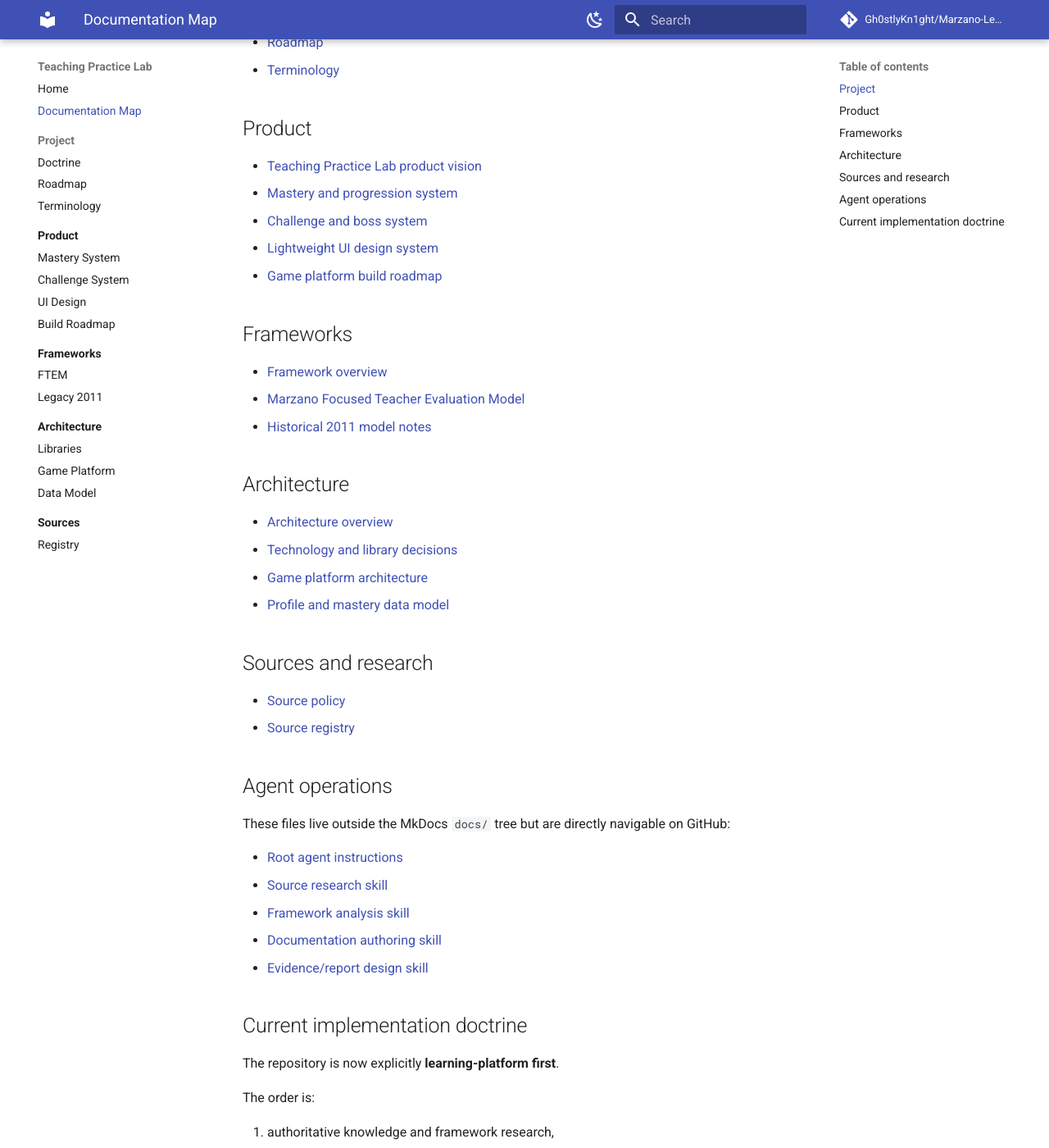
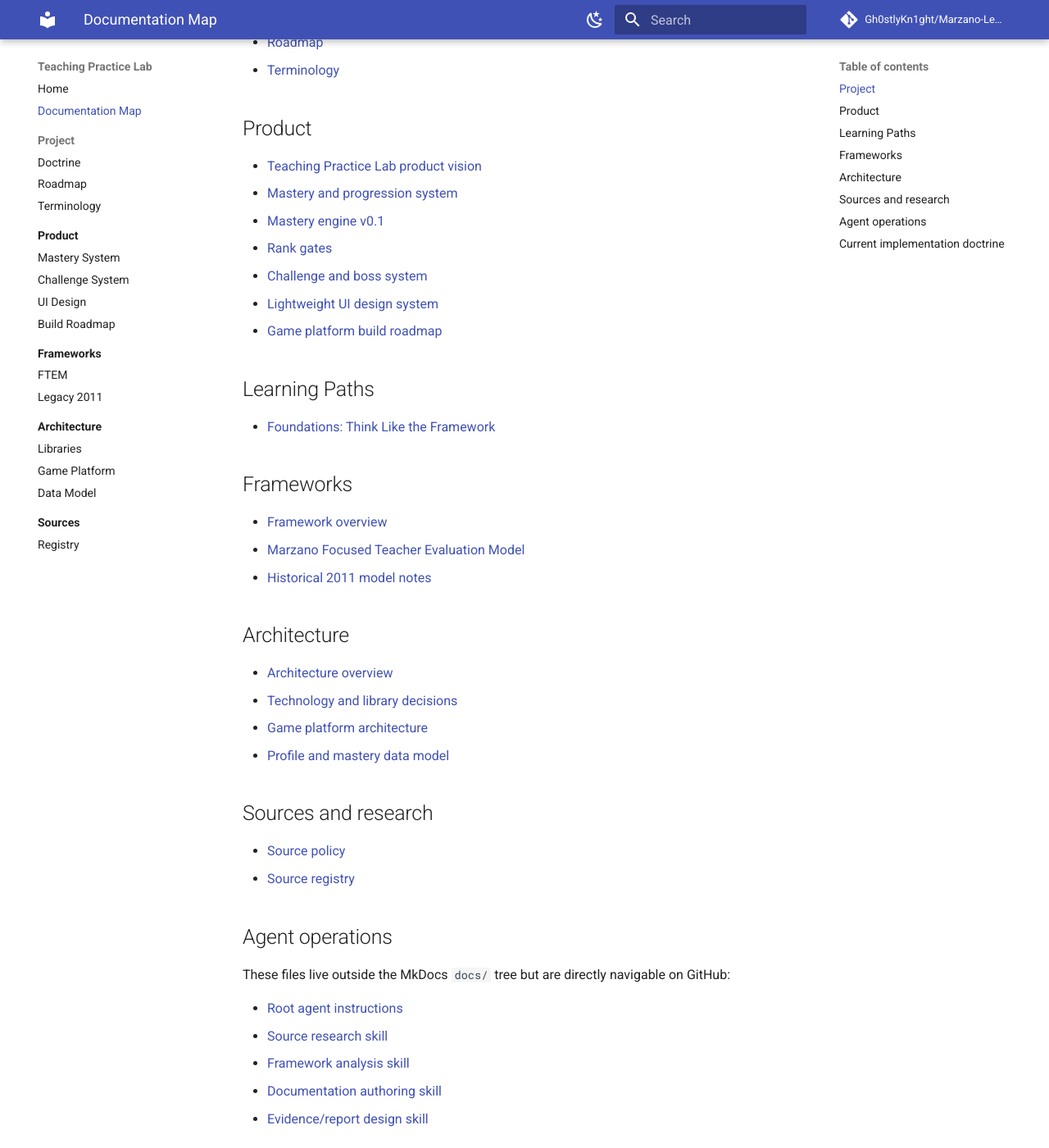
Before and after one commit to Gh0stlyKn1ght/Marzano-Learning-Map, an MkDocs documentation site: the page built from docs/SUMMARY.md, in a window 1280 px wide and 1400 px high, scrolled down 316 px. Shown: the whole window at 82% size. Built offline with MkDocs 1.6.1 and Material for MkDocs 9.7.7, drawn with Linux system fonts in a browser that asks for light colours; comment, search, counter and statistics services are not loaded; some of the changed text lies outside the part shown.

Commit message:
docs: link mastery engine and foundations path

```diff
--- a/docs/SUMMARY.md
+++ b/docs/SUMMARY.md
@@ -12,9 +12,15 @@ This page is the canonical human navigation map for the repository. It remains u
 
 - [Teaching Practice Lab product vision](product/index.md)
 - [Mastery and progression system](product/mastery-system.md)
+- [Mastery engine v0.1](product/mastery-engine.md)
+- [Rank gates](product/rank-gates.md)
 - [Challenge and boss system](product/challenge-system.md)
 - [Lightweight UI design system](product/ui-design.md)
 - [Game platform build roadmap](product/build-roadmap.md)
+
+## Learning Paths
+
+- [Foundations: Think Like the Framework](paths/foundations/index.md)
 
 ## Frameworks
 
@@ -46,12 +52,12 @@ These files live outside the MkDocs `docs/` tree but are directly navigable on G
 
 ## Current implementation doctrine
 
-The repository is now explicitly **learning-platform first**.
+The repository is explicitly **learning-platform first**.
 
 The order is:
 
 1. authoritative knowledge and framework research,
-2. mastery rules,
+2. deterministic mastery rules,
 3. challenge design,
 4. one complete reference learning path,
 5. lightweight Next.js learning shell,
```
